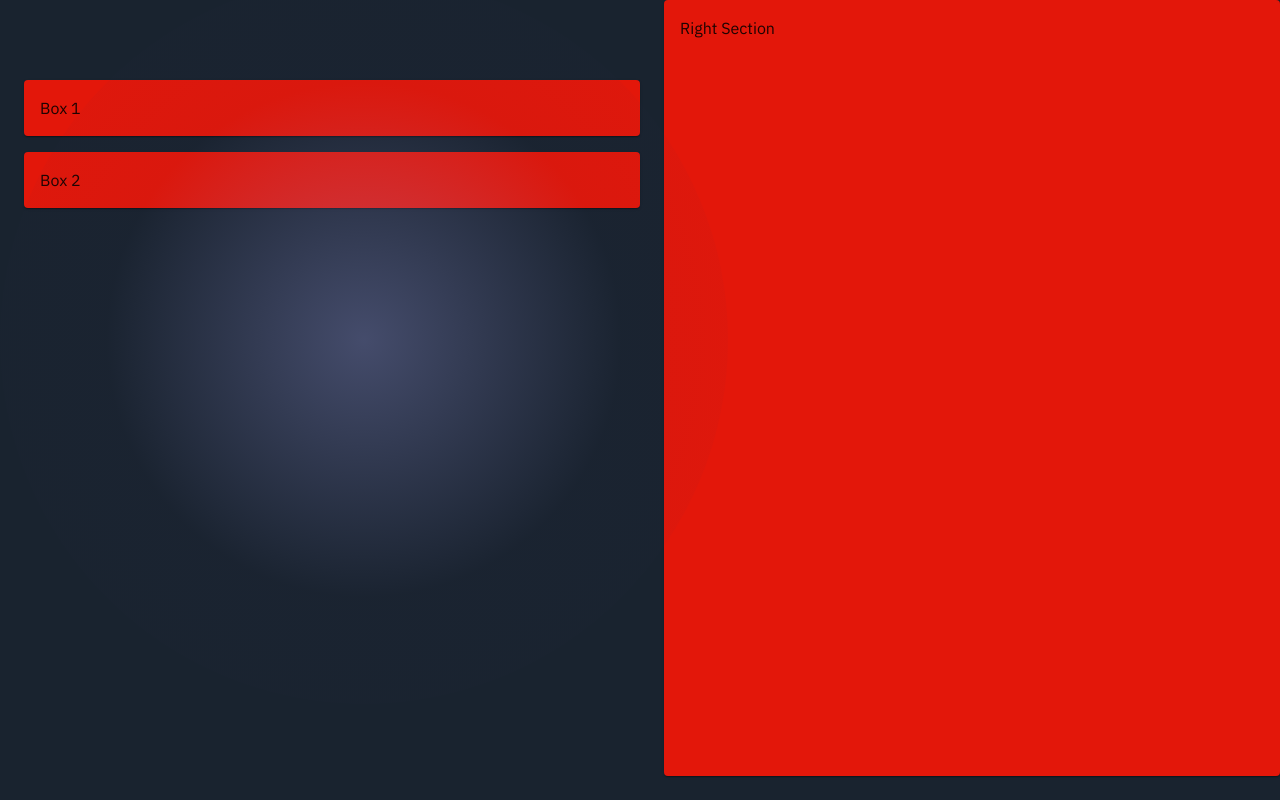
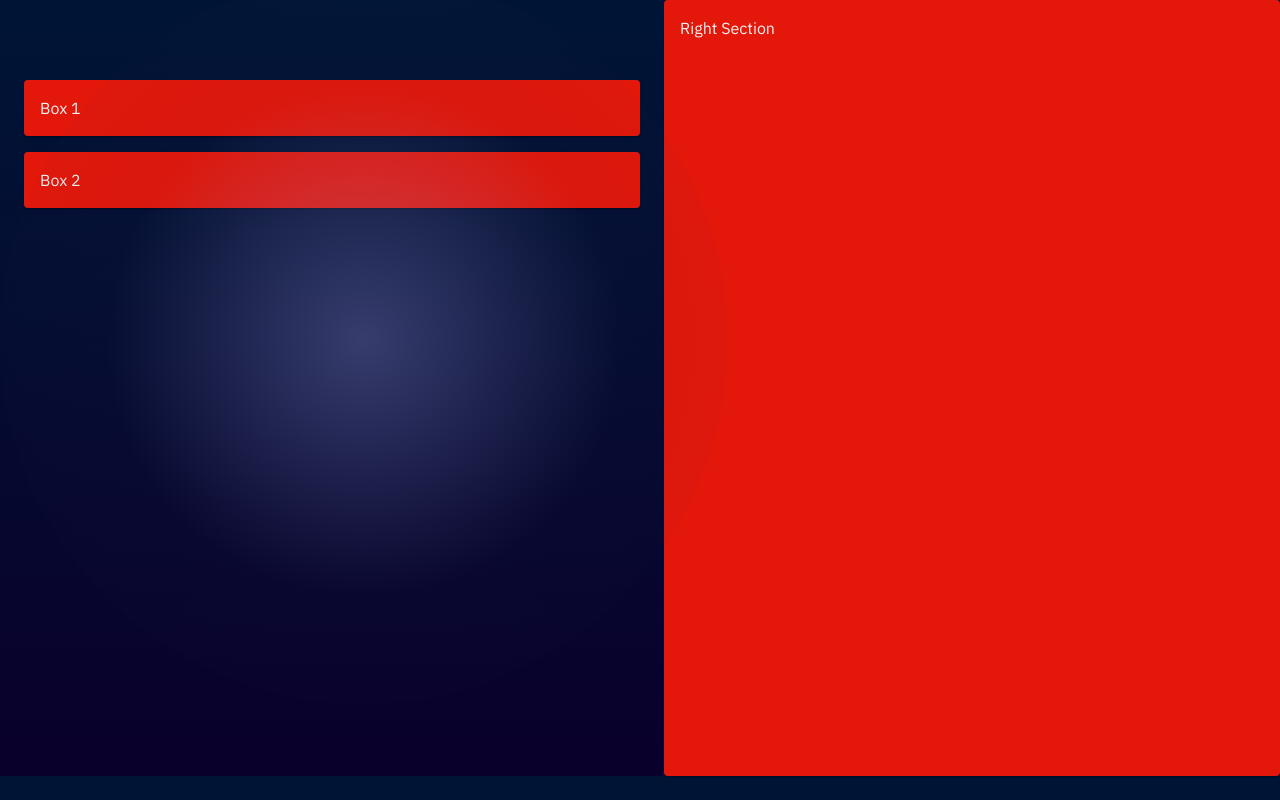
Before and after one commit to jdl00/portfolio, a React (Create React App) app: page / in a window 1280 px wide. Built offline with nearby package versions, Linux system fonts and the light colour scheme.

Commit message:
Refactored styling and coloring

```diff
--- a/public/index.html
+++ b/public/index.html
@@ -4,7 +4,7 @@
 <head>
     <meta charset="utf-8" />
     <meta name="viewport" content="width=device-width, initial-scale=1" />
-    <meta name="theme-color" content="#000000" />
+    <meta name="theme-color" content="#09002B" />
     <meta name="description" content="Jonas Lindstroms' portfolio" />
 
     <!-- Favicon and App Icons -->
@@ -14,7 +14,7 @@
     <!-- Fonts from Google Fonts -->
     <link rel="preconnect" href="https://fonts.googleapis.com">
     <link rel="preconnect" href="https://fonts.gstatic.com" crossorigin>
-    <link href="https://fonts.googleapis.com/css2?family=IBM+Plex+Sans&family=Inter&display=swap" rel="stylesheet">
+    <link href="https://fonts.googleapis.com/css2?family=IBM+Plex+Sans:wght@400;700&display=swap" rel="stylesheet">
 
     <!-- App manifest for PWA -->
     <link rel="manifest" href="%PUBLIC_URL%/manifest.json" />
--- a/src/assets/styles/backgroundPallete.ts
+++ b/src/assets/styles/backgroundPallete.ts
@@ -1,5 +1,6 @@
 const backgroundColors = {
-    default: "#19232F",
+    default: "linear-gradient(180deg, #001536, #09002B)",
     paper: "#E3170A",
+};
 
-}; export default backgroundColors;
+export default backgroundColors;
--- a/src/assets/styles/colorPalette.ts
+++ b/src/assets/styles/colorPalette.ts
@@ -1,5 +1,5 @@
 const colors = {
-  primary: "#E7DFC6",
+  primary: "#F1F1F1",
   secondary: "#CFD4D9",
   info: "#95818D",
 }; export default colors;
--- a/src/assets/styles/theme.ts
+++ b/src/assets/styles/theme.ts
@@ -7,6 +7,8 @@ const theme = createTheme({
 
   typography: {
     fontFamily: 'IBM Plex Sans, Inter, Arial, sans-serif', // Primary font + fallback fonts
+    fontWeightRegular: 400,
+    fontWeightBold: 700,
   },
   palette: {
     background: {
@@ -22,7 +24,20 @@ const theme = createTheme({
     info: {
       main: colors.info,
     },
-  }
+    text: {
+      primary: colors.primary,
+      // secondary, hint, disabled... can also be set if needed
+    },
+  },
+  components: {
+    MuiCssBaseline: {
+      styleOverrides: {
+        body: {
+          backgroundImage: backgroundColors.default,
+        },
+      },
+    },
+  },
 });
 
 export default theme;
```
